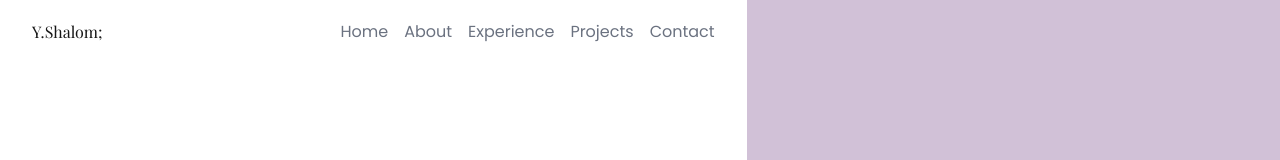
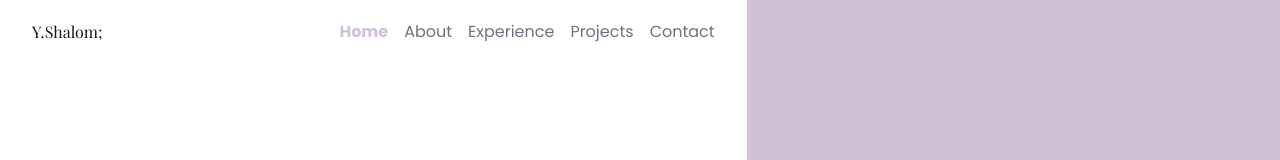
Before and after one commit to yuvalysh0/portfolio, a Next.js app: page / in a window 1280 px wide. Shown: the top 160 px of the page. Built offline with nearby package versions, Linux system fonts and the light colour scheme.

Commit message:
added react-scroll for the navigation

```diff
--- a/app/components/layout/NavBar.tsx
+++ b/app/components/layout/NavBar.tsx
@@ -3,17 +3,19 @@
 import Link from 'next/link';
 import React, { useState } from 'react';
 import { playfair } from '../../utils/fonts';
+import { Link as ScrollLink } from 'react-scroll';
 
 const links = [
-  { href: '/', label: 'Home' },
-  { href: '#about', label: 'About' },
-  { href: '#experience', label: 'Experience' },
-  { href: '/projects', label: 'Projects' },
-  { href: '/contact', label: 'Contact' },
+  { href: 'home', label: 'Home' },
+  { href: 'about', label: 'About' },
+  { href: 'experience', label: 'Experience' },
+  { href: 'projects', label: 'Projects' },
+  { href: 'contact', label: 'Contact' },
 ];
 
 const NavBar = () => {
-  const [isSelected, setIsSelected] = useState('');
+  const [isSelected, setIsSelected] = useState('Home');
+
   return (
     <nav className="sticky navbar top-0 w-screen md:w-full flex justify-between items-center py-4 px-8 bg-base-100 z-50">
       <Link href="/" className={playfair.className}>
@@ -21,16 +23,20 @@ const NavBar = () => {
       </Link>
       <div className="hidden md:flex gap-4">
         {links.map(({ href, label }) => (
-          <Link
+          <ScrollLink
             key={label}
-            className={`text-gray-500 hover:text-gray-600 ${
-              label == isSelected ? 'text-gray-600 font-bold' : ''
+            to={href}
+            smooth={true}
+            duration={500}
+            spy={true}
+            offset={-70}
+            className={`text-gray-500 hover:text-gray-600 cursor-pointer ${
+              label === isSelected ? 'text-primary font-bold' : ''
             }`}
-            href={href}
-            onClick={() => setIsSelected(label)}
+            onSetActive={() => setIsSelected(label)}
           >
             {label}
-          </Link>
+          </ScrollLink>
         ))}
       </div>
     </nav>
--- a/package.json
+++ b/package.json
@@ -23,6 +23,7 @@
     "@types/node": "^20",
     "@types/react": "^18",
     "@types/react-dom": "^18",
+    "@types/react-scroll": "^1.8.10",
     "daisyui": "^4.12.2",
     "eslint": "^8",
     "eslint-config-next": "14.2.3",
```
Also changed, not shown: 1 other file (tests, documents, lock files or other folders).
